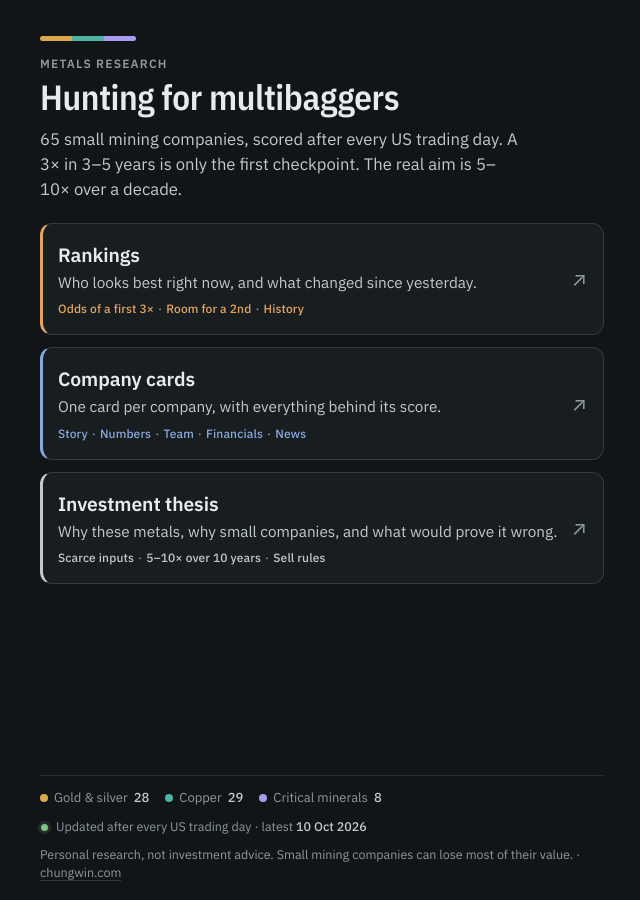
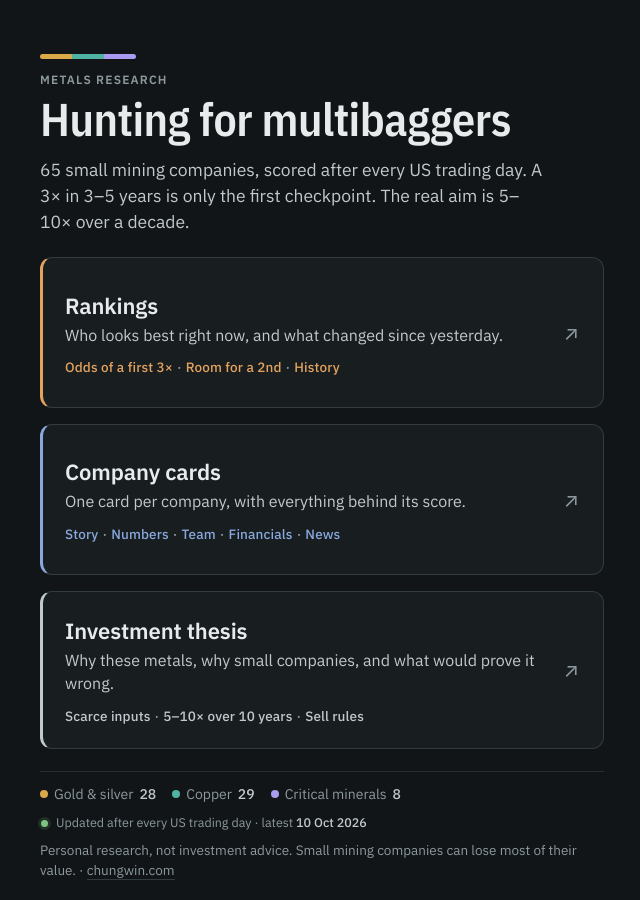
Before and after one commit to Chungwin/chungwin.github.io, a Jekyll site: the page equities/index.html, which Jekyll copies as it is, in a window 768 px wide. Shown: the whole page, without its empty margins (62-702 px from the left). Built offline with Jekyll 4.4.1, drawn with Linux system fonts in a browser that asks for light colours.

Commit message:
Landing page: cards stretch to fill the phone screen
The three doors now stretch to fill whatever height the browser leaves
(address and tool bars counted), with text stepping down only when the
content would not fit; tablets get larger type. From the landing artifact.

Co-Authored-By: Claude Opus 5.5 <noreply@anthropic.com>
Claude-Session: https://claude.ai/code/session_01Sc44kzVS9SuGufLDku6ZWX

```diff
--- a/equities/index.html
+++ b/equities/index.html
@@ -56,23 +56,40 @@ h1{ font-family:var(--display); font-weight:600; font-size:clamp(28px,7.6vw,40px
 .small{ margin:0; font-size:12.5px; color:var(--mute); line-height:1.5; }
 @media (max-height:860px){ .wrap{ padding-block:16px 10px; gap:12px; } h1{ font-size:26px; } .lede{ font-size:14px; margin-top:6px; } .door{ padding:10px 13px 10px 12px; } .door p{ font-size:13.5px; } .door h2{ font-size:17px; } .small{ font-size:12px; } .foot{ padding-top:10px; gap:6px; } }
 @media (max-height:700px){ .eyebrow{ display:none; } .door p{ display:none; } .door .k{ margin-top:2px; } }
-/* Phones and tablets (<960px wide): keep the footer at the bottom, but let type, cards and spacing grow with the
-   screen height so the content fills the screen instead of leaving a gap above the footer. Never scrolls
-   on 375×667 (iPhone SE) up to 430×932 (Pro Max). Overrides the compact max-height rules above. */
+/* Phones and tablets (<960px wide): the three doors stretch to fill whatever height the browser leaves between the
+   header and the footer (with its address and tool bars counted), so there is no gap above the footer. Text only
+   steps down when the content would not fit. Never scrolls from 375×548 (iPhone SE in Safari) up to an iPad. */
 @media (max-width:959px){
-  .wrap{ padding-block:clamp(20px,4vh,44px) clamp(12px,2vh,20px); gap:clamp(12px,2.3vh,30px); }
-  .eyebrow{ display:block; margin-top:clamp(10px,1.6vh,16px); }
-  h1{ font-size:clamp(27px,3.9vh,38px); margin-top:6px; }
-  .lede{ font-size:clamp(14px,1.85vh,17px); margin-top:clamp(6px,1.1vh,12px); }
-  .doors{ gap:clamp(9px,1.4vh,15px); }
-  .door{ padding:clamp(10px,1.75vh,20px) 16px clamp(10px,1.75vh,20px) 15px; }
-  .door h2{ font-size:clamp(16.5px,2.15vh,20px); }
-  .door p{ font-size:clamp(13px,1.7vh,15.5px); }
-  .door .k{ margin-top:clamp(3px,.6vh,7px); }
-  .foot{ gap:clamp(6px,1vh,9px); padding-top:clamp(10px,1.4vh,13px); }
+  .wrap{ min-height:100%; padding-block:22px 14px; gap:16px; }
+  .eyebrow{ display:block; margin-top:12px; }
+  h1{ font-size:clamp(28px,7.6vw,34px); margin-top:6px; } .lede{ font-size:15px; margin-top:8px; }
+  .doors{ flex:1 1 auto; display:flex; flex-direction:column; justify-content:center; gap:12px; }
+  .door{ flex:1 1 0; max-height:170px; min-height:min-content; align-content:center; padding:14px 16px 14px 15px; }
+  .door h2{ font-size:18.5px; } .door p{ display:block; font-size:14px; } .door .k{ margin-top:6px; }
+  .foot{ margin-top:0; gap:8px; padding-top:12px; }
 }
-@media (max-width:959px) and (min-height:600px){ .door p{ display:block; } }
-@media (max-width:959px) and (max-height:700px){ .eyebrow{ display:none; } .lede{ font-size:13.5px; } .door{ padding:9px 14px 9px 13px; } .door p{ font-size:12.5px; } .door h2{ font-size:16px; } .wrap{ gap:11px; } }
+/* tighter when it nearly fits (most phones with the browser bars showing) */
+@media (max-width:959px) and (max-height:760px){
+  .wrap{ padding-block:16px 10px; gap:12px; }
+  .eyebrow{ display:none; }
+  h1{ font-size:clamp(26px,7vw,30px); } .lede{ font-size:14px; margin-top:6px; line-height:1.45; }
+  .doors{ gap:10px; }
+  .door{ padding:10px 14px 10px 13px; } .door h2{ font-size:17px; } .door p{ font-size:13.5px; line-height:1.4; } .door .k{ margin-top:4px; }
+  .foot{ gap:6px; padding-top:10px; } .groups{ font-size:12.5px; } .small{ font-size:12px; }
+}
+/* compact on small screens: the card descriptions go, the cards still fill the height */
+@media (max-width:959px) and (max-height:640px){
+  .door p{ display:none; }
+  .door{ max-height:120px; }
+}
+/* tablets held upright: larger type, taller cards */
+@media (min-width:600px) and (max-width:959px) and (min-height:761px){
+  .wrap{ padding-block:clamp(32px,6vh,72px) 20px; gap:22px; }
+  h1{ font-size:46px; } .lede{ font-size:17.5px; margin-top:12px; }
+  .doors{ gap:16px; }
+  .door{ max-height:230px; padding:22px 24px 22px 22px; } .door h2{ font-size:22px; } .door p{ font-size:16px; } .door .k{ font-size:13.5px; margin-top:8px; }
+  .groups{ font-size:14px; } .small{ font-size:13.5px; }
+}
 /* Desktop (≥960px wide): two columns, so the page fills the width instead of leaving a gap under the doors.
    Left: header with the footer facts under it. Right: the three doors. The phone layout above is unchanged. */
 @media (min-width:960px){
```
